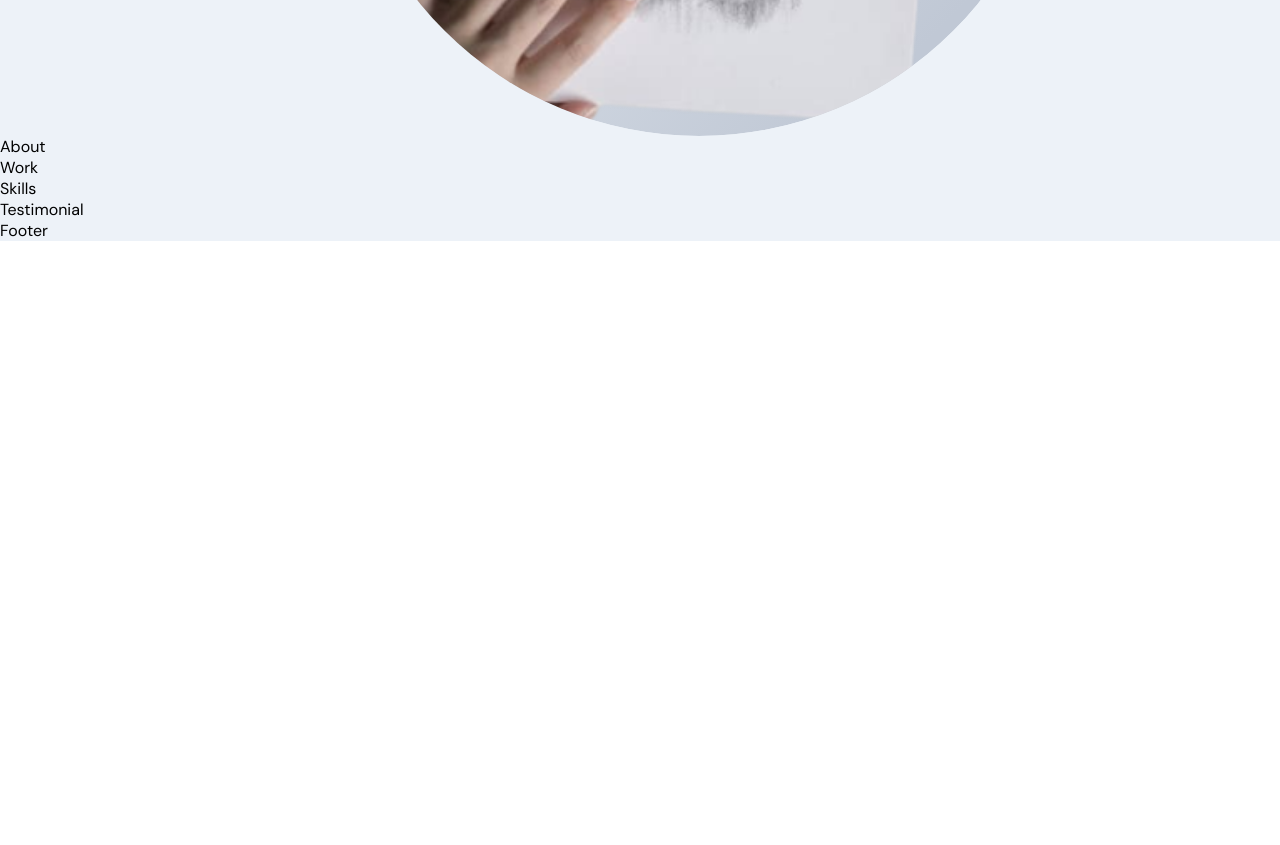
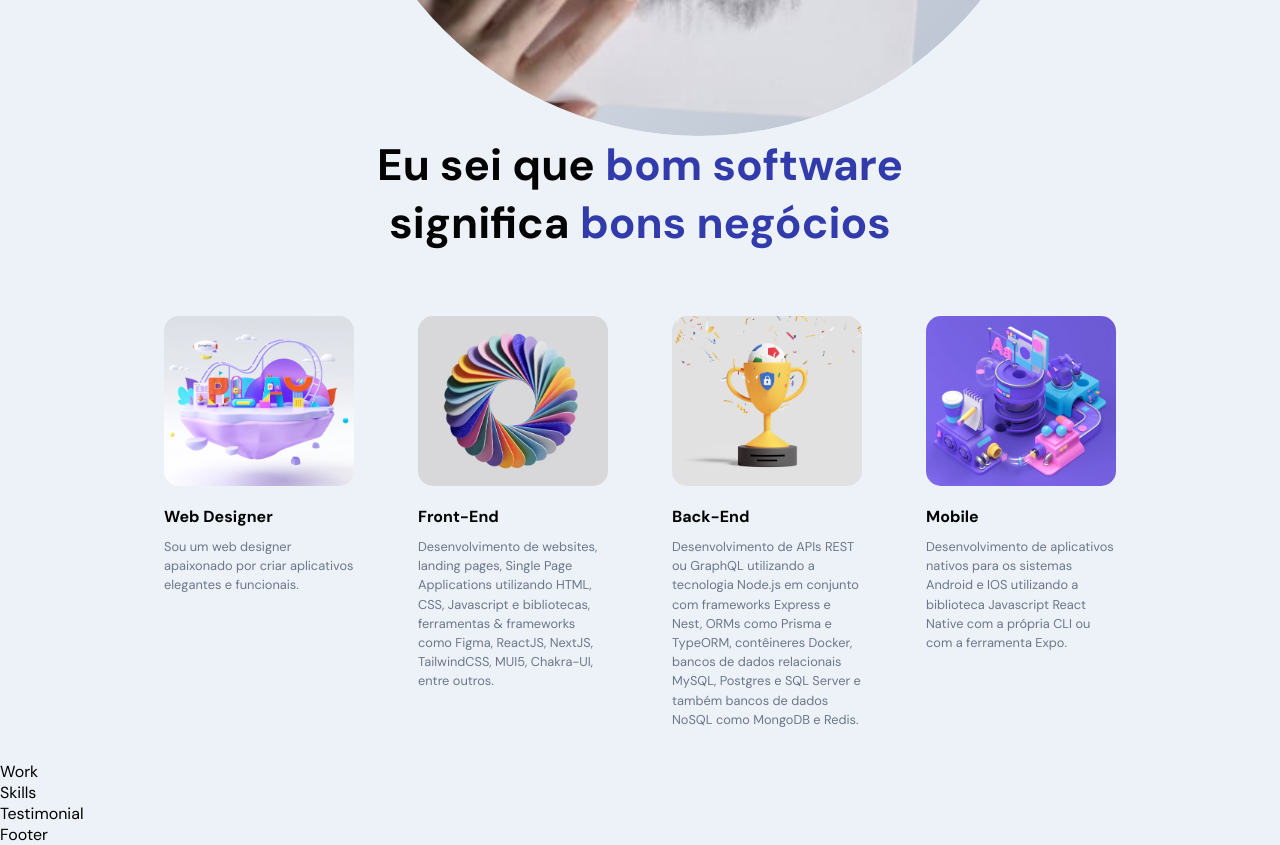
Before and after one commit to wsasouza/new-personal-portfolio, a React (Create React App) app: page / in a window 1280 px wide. Shown: the part 680-1525 px from the top of the page. Before the commit the page ends 921 px from the top, so only its background shows below. Built offline with nearby package versions, Linux system fonts and the light colour scheme.

Commit message:
Feat: Create About

```diff
--- a/src/App.scss
+++ b/src/App.scss
@@ -56,7 +56,6 @@
   font-weight: 800;
   text-align: center;
   color: var(--black-color);
-  text-transform: capitalize;
 
   span {
     color: var(--secondary-color);
--- a/src/container/About/About.jsx
+++ b/src/container/About/About.jsx
@@ -1,9 +1,66 @@
-import React from 'react';
+import React, { useState, useEffect } from 'react';
+import { motion } from 'framer-motion';
 
+import { images } from '../../constants';
 import './About.scss';
 
+const abouts = [
+  {
+    title: 'Web Designer',
+    description:
+      'Sou um web designer apaixonado por criar aplicativos elegantes e funcionais.',
+    imgUrl: images.about01,
+  },
+  {
+    title: 'Front-End',
+    description:
+      'Desenvolvimento de websites, landing pages, Single Page Applications utilizando HTML, CSS, Javascript e bibliotecas, ferramentas & frameworks como Figma, ReactJS, NextJS, TailwindCSS, MUI5, Chakra-UI, entre outros.',
+    imgUrl: images.about02,
+  },
+  {
+    title: 'Back-End',
+    description:
+      'Desenvolvimento de APIs REST ou GraphQL utilizando a tecnologia Node.js em conjunto com frameworks Express e Nest, ORMs como Prisma e TypeORM, contêineres Docker, bancos de dados relacionais MySQL, Postgres e SQL Server e também bancos de dados NoSQL como MongoDB e Redis.',
+    imgUrl: images.about03,
+  },
+  {
+    title: 'Mobile',
+    description:
+      'Desenvolvimento de aplicativos nativos para os sistemas Android e IOS utilizando a biblioteca Javascript React Native com a própria CLI ou com a ferramenta Expo.',
+    imgUrl: images.about04,
+  },
+];
+
 const About = () => {
-  return <div>About</div>;
+  return (
+    <>
+      <h2 className="head-text">
+        Eu sei que <span>bom software</span>
+        <br />
+        significa <span>bons negócios</span>
+      </h2>
+
+      <div className="app__profiles">
+        {abouts.map((about, index) => (
+          <motion.div
+            whileInView={{ opacity: 1 }}
+            whileHover={{ scale: 1.1 }}
+            transition={{ duration: 0.5, type: 'tween' }}
+            className="app__profile-item"
+            key={about.title + index}
+          >
+            <img src={about.imgUrl} alt={about.title} />
+            <h2 className="bold-text" style={{ marginTop: 20 }}>
+              {about.title}
+            </h2>
+            <p className="p-text" style={{ marginTop: 10 }}>
+              {about.description}
+            </p>
+          </motion.div>
+        ))}
+      </div>
+    </>
+  );
 };
 
 export default About;
--- a/src/container/About/About.scss
+++ b/src/container/About/About.scss
@@ -0,0 +1,38 @@
+.app__about {
+  flex: 1;
+  width: 100%;
+  flex-direction: column;
+}
+
+.app__profiles {
+  display: flex;
+  justify-content: center;
+  align-items: flex-start;
+  flex-wrap: wrap;
+  margin-top: 2rem;
+}
+
+.app__profile-item {
+  width: 190px;
+  display: flex;
+  justify-content: flex-start;
+  align-items: flex-start;
+  flex-direction: column;
+  margin: 2rem;
+
+  img {
+    width: 100%;
+    height: 170px;
+    border-radius: 15px;
+    object-fit: cover;
+  }
+
+  @media screen and (min-width: 2000px) {
+    width: 370px;
+    margin: 2rem 4rem;
+
+    img {
+      height: 320px;
+    }
+  }
+}
--- a/src/container/Header/Header.scss
+++ b/src/container/Header/Header.scss
@@ -74,6 +74,8 @@
 
     p {
       width: 100%;
+      font-weight: 700;
+      color: #000;
       text-align: right;
     }
   }
```
